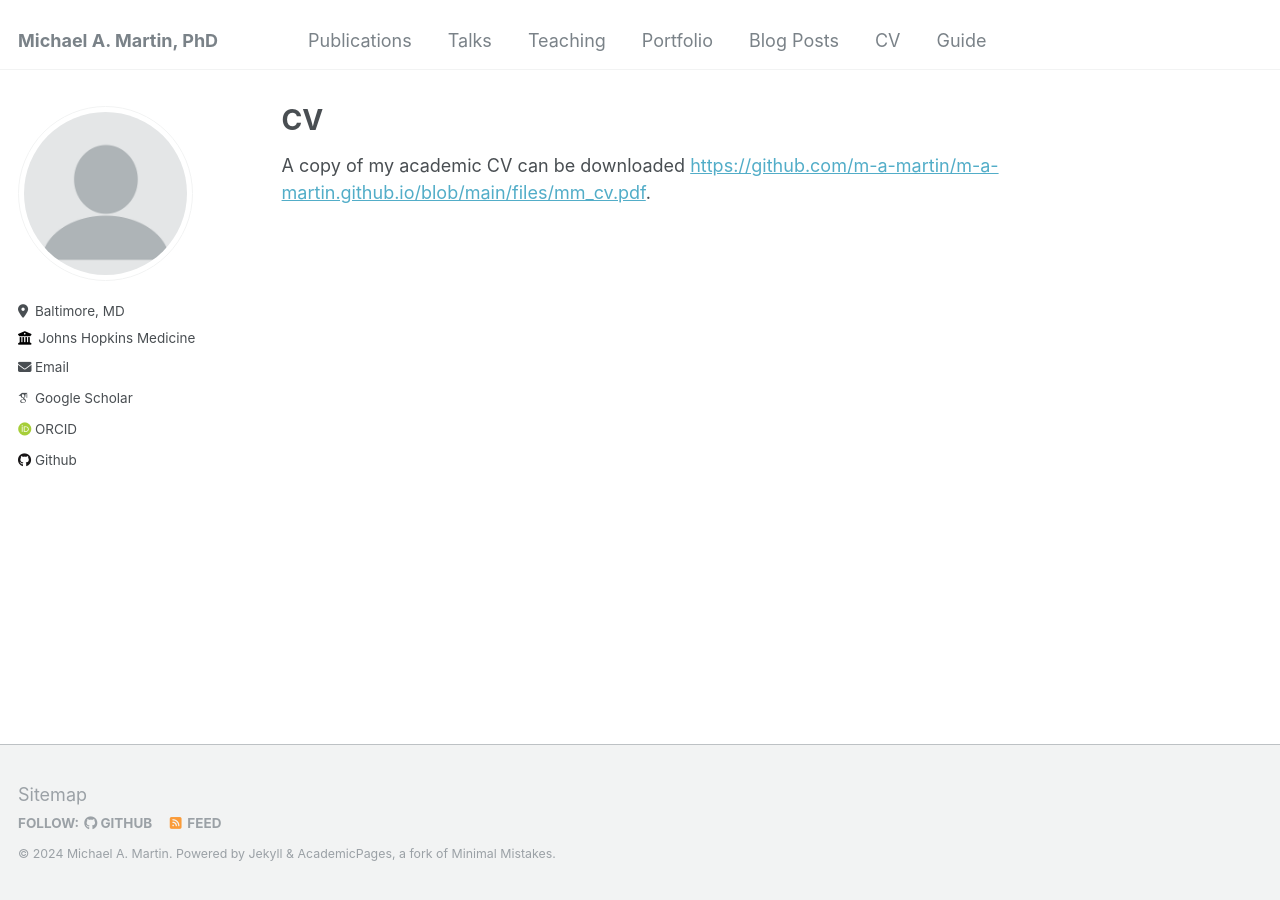
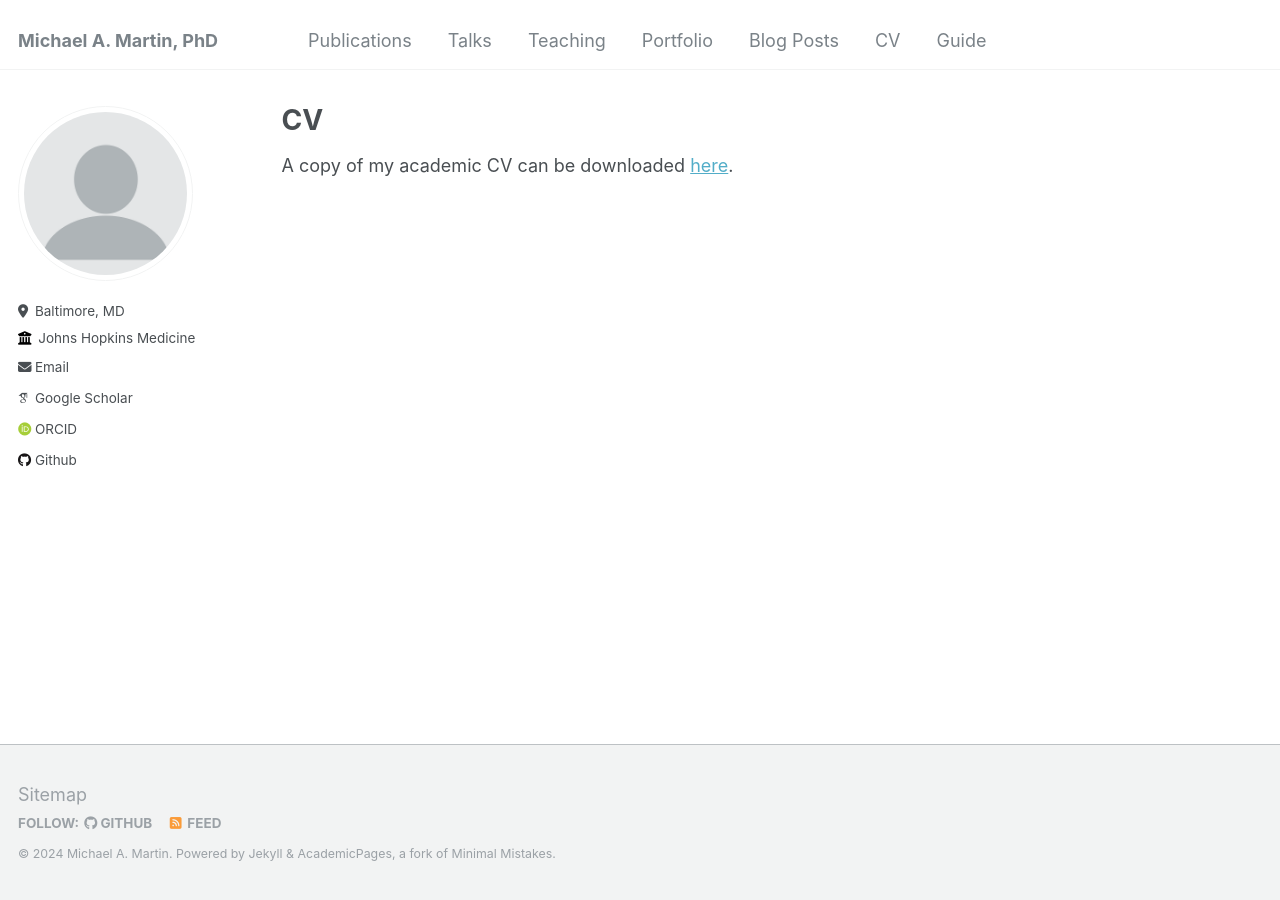
Before and after one commit to m-a-martin/m-a-martin.github.io, a Jekyll site: the page built from _pages/cv.md, in a window 1280 px wide. Built offline with Jekyll 4.4.1, drawn with Linux system fonts in a browser that asks for light colours; some web fonts are replaced.

Commit message:
Update cv.md

```diff
--- a/_pages/cv.md
+++ b/_pages/cv.md
@@ -8,4 +8,4 @@ redirect_from:
 ---
 
 {% include base_path %}
-A copy of my academic CV can be downloaded [https://github.com/m-a-martin/m-a-martin.github.io/blob/main/files/mm_cv.pdf](here).
+A copy of my academic CV can be downloaded [here](https://github.com/m-a-martin/m-a-martin.github.io/blob/main/files/mm_cv.pdf).
```
